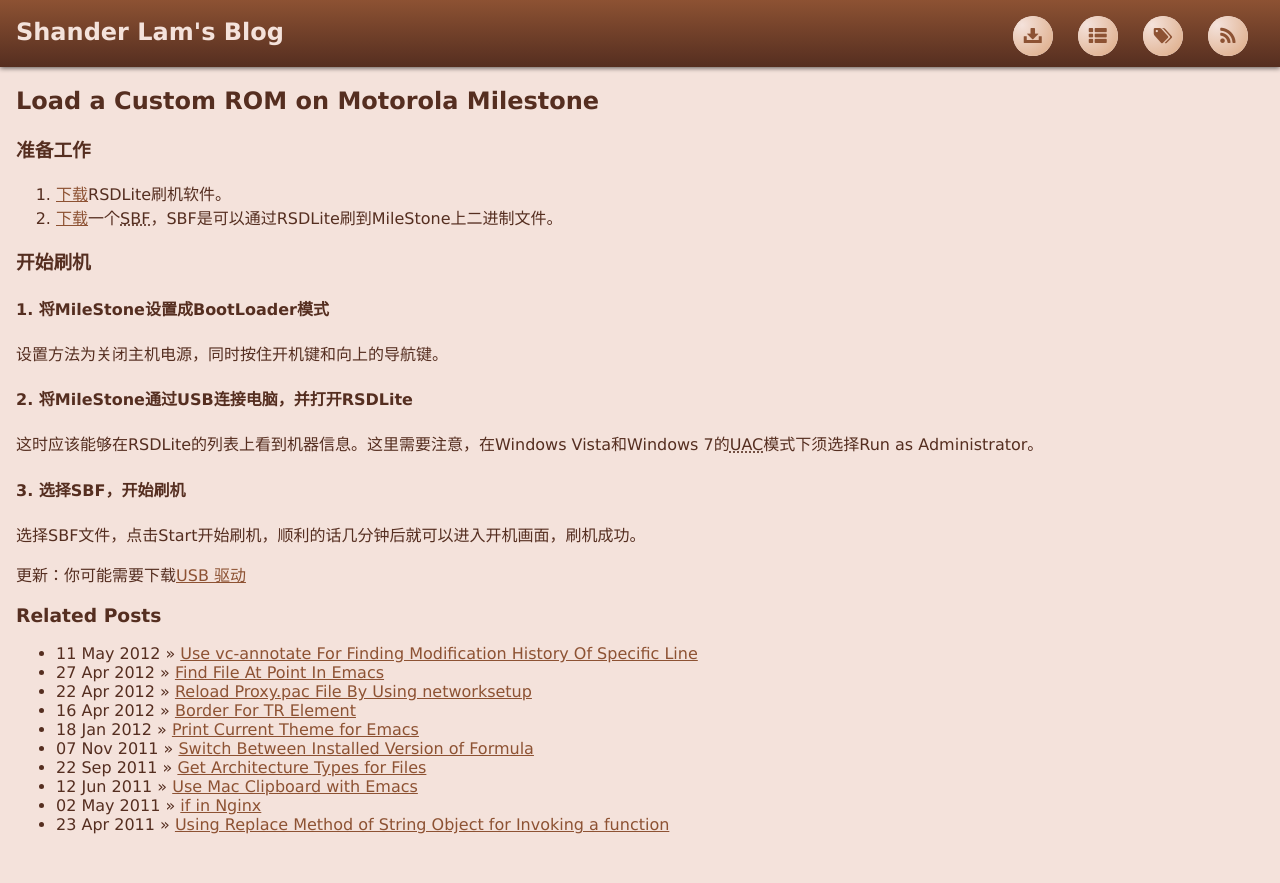
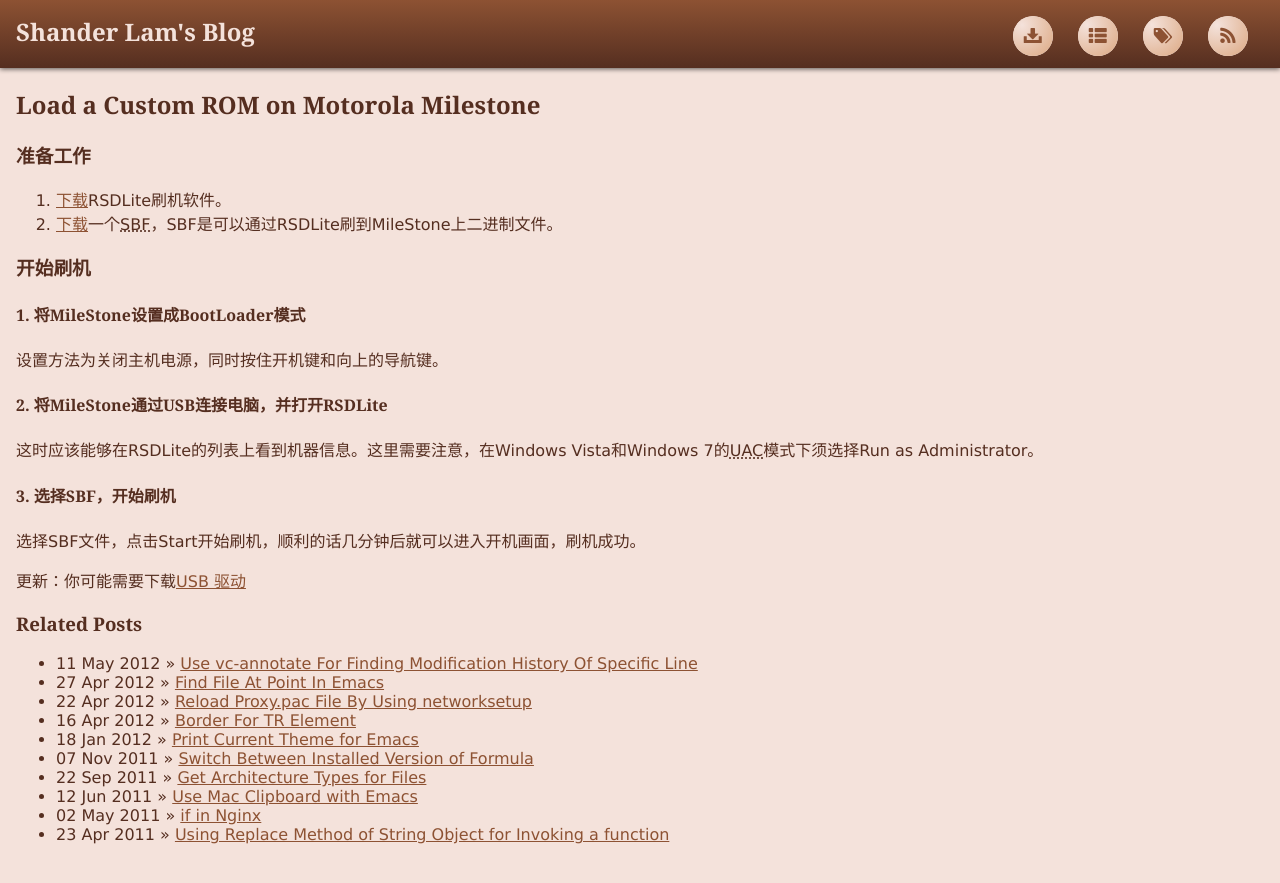
Before and after one commit to shanderlam/shanderlam.github.io, a Jekyll site: the page built from _posts/2010-04-06-load-a-custom-rom-on-motorola-milestone.markdown, in a window 1280 px wide. Shown: the top 883 px of the page. Built offline with Jekyll 4.4.1, drawn with Linux system fonts in a browser that asks for light colours.

Commit message:
Change header font-family to Georgia.

```diff
--- a/css/style.css
+++ b/css/style.css
@@ -17,6 +17,10 @@ html {
 
 body {
     margin: 0;
+}
+
+h1, h2, h3, h4, h5, h6 {
+    font-family: Georgia, serif;
 }
 
 h1 a, h2 a, h3 a, h4 a, h5 a, h6 a, nav a {
```
